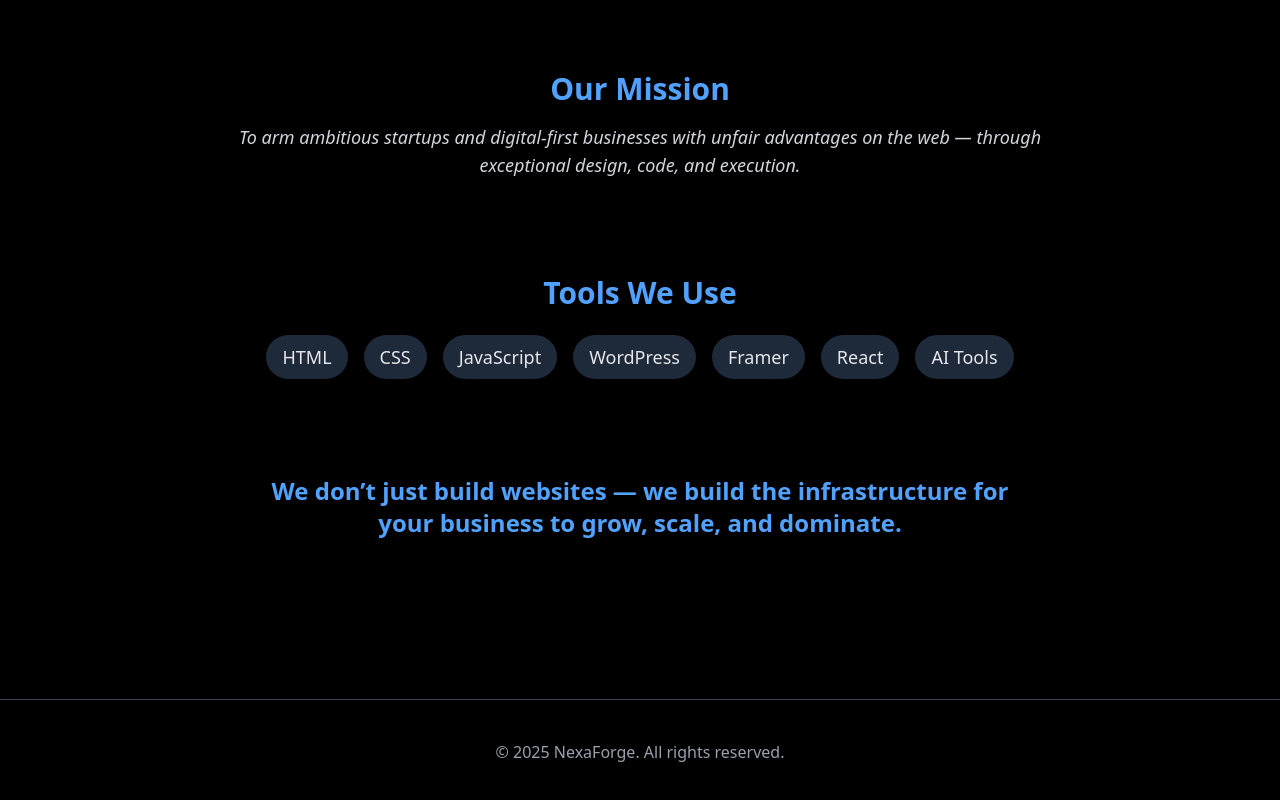
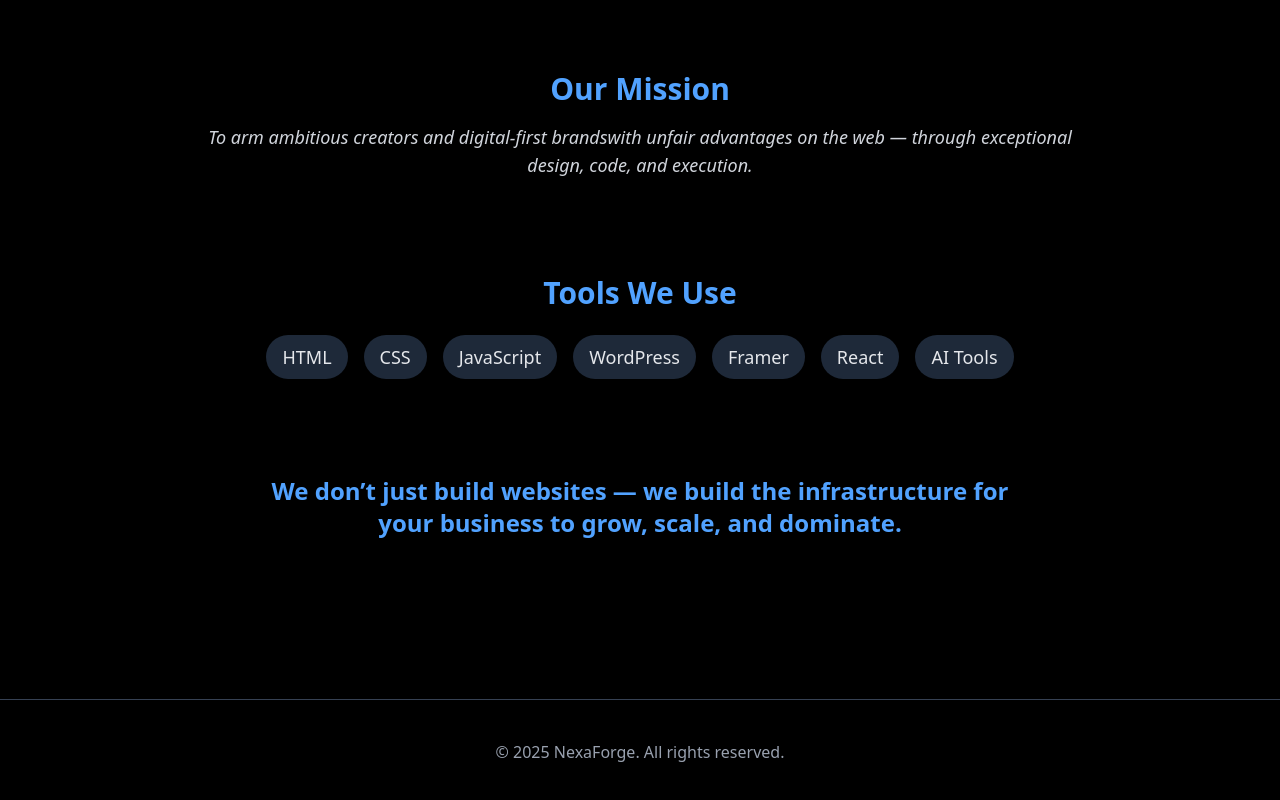
Before and after one commit to DaveInnovator/nexaforge-agency, a React (Vite) app: page /about in a window 1280 px wide. Shown: the part 797-1597 px from the top of the page. Built offline with nearby package versions, Linux system fonts and the light colour scheme.

Commit message:
Update About.jsx

```diff
--- a/src/pages/About.jsx
+++ b/src/pages/About.jsx
@@ -81,7 +81,7 @@ export default function About() {
       >
         <h3 className="text-3xl font-semibold mb-4 text-blue-400">Our Mission</h3>
         <p className="text-gray-300 text-lg italic">
-          To arm ambitious startups and digital-first businesses with unfair advantages on the web — through exceptional design, code, and execution.
+          To arm ambitious creators and digital-first brandswith unfair advantages on the web — through exceptional design, code, and execution.
         </p>
       </motion.div>
 
```
